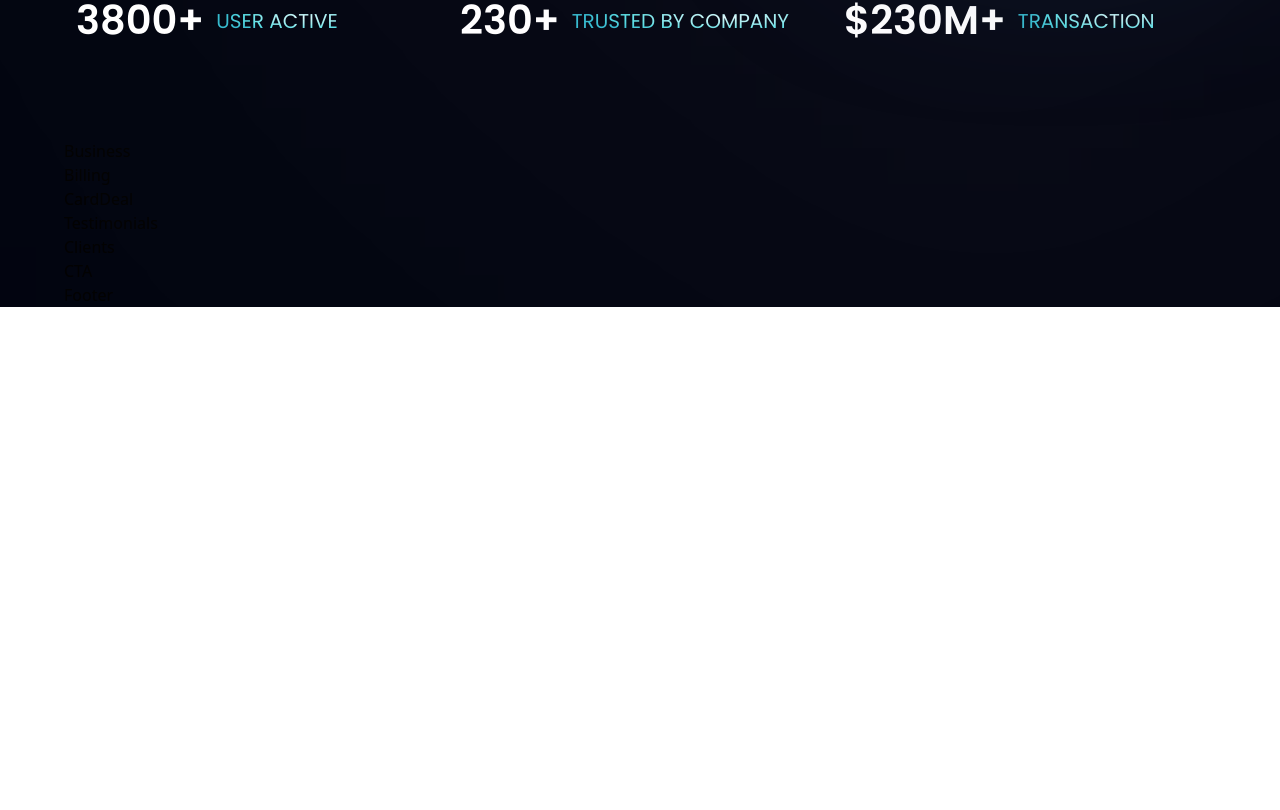
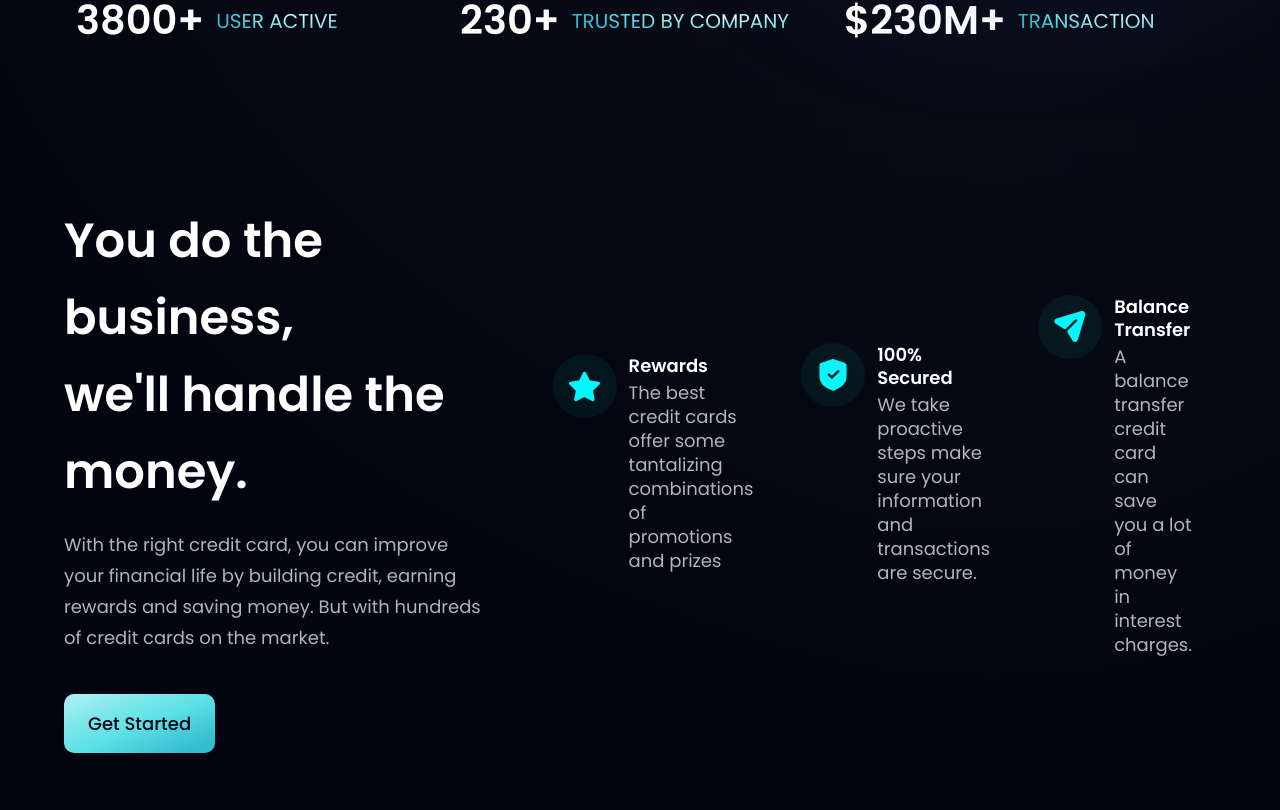
Before and after one commit to Bryan4real/Bank_app, a React (Vite) app: page / in a window 1280 px wide. Shown: the part 830-1640 px from the top of the page. Before the commit the page ends 1137 px from the top, so only its background shows below. Built offline with nearby package versions, Linux system fonts and the light colour scheme.

Commit message:
business section implementation

```diff
--- a/src/components/Business.jsx
+++ b/src/components/Business.jsx
@@ -2,9 +2,49 @@
 import styles, { layout } from "../style" ;
 import Button from "./Button";
 
+const FeatureCard = ({ icon, title, content, index}) => (
+
+  <div className={`flex flex-row p-6 rounded-[20px] ${index !== features.length - 1 ? "mb-6" : "mb-0"} feature-card`}>
+    <div className={`w-[64px] h-[64px] rounded-full ${styles.flexCenter} bg-dimBlue`}>
+      <img src={icon} alt="icon" className="w-[50%] h-[50%] object-contain"/>
+    </div>
+    <div className="flex-1 flex flex-col ml-3">
+        <h4 className="font-poppins font-semibold text-white text-[18px] leading-[23px] mb-1">
+            {title}
+        </h4>
+        <p className="font-poppins font-normal text-dimWhite text-[18px] leading-[24px] mb-1">
+            {content}
+        </p>
+    </div>
+  </div>
+
+)
+
 const Business = () => {
   return (
-    <div>Business</div>
+    <section id="features" className={layout.section}>
+      <div className={layout.sectionInfo}>
+          <h2 className={styles.heading2}>You do the business, <br className="sm:block hidden"/>
+          we'll handle the money.</h2>
+          <p className={`${styles.paragraph} max-w-[470px] mt-5`}>
+            With the right credit card,
+            you can improve your financial life by building credit,
+            earning rewards and saving money. But with hundreds of
+            credit cards on the market.</p>
+
+            <Button styles="mt-10"/>
+
+      </div>
+
+      <div className={`${layout.sectionImg} flex-col}`}>
+        {features.map((feature, index) => (
+          <FeatureCard  key={feature.id} {...feature} index={index} />
+          ))}
+
+      </div>
+
+
+    </section>
   )
 }
 
--- a/src/components/Button.jsx
+++ b/src/components/Button.jsx
@@ -1,8 +1,10 @@
 import React from 'react'
 
-const Button = () => {
+const Button = ({ styles }) => {
   return (
-    <div>Button</div>
+    <div type="button" className={`py-4 px-6 bg-blue-gradient font-poppins
+    font-medium text-[18px] text-primary outline-none ${styles} rounded-[10px]`}>
+      Get Started</div>
   )
 }
 
```
